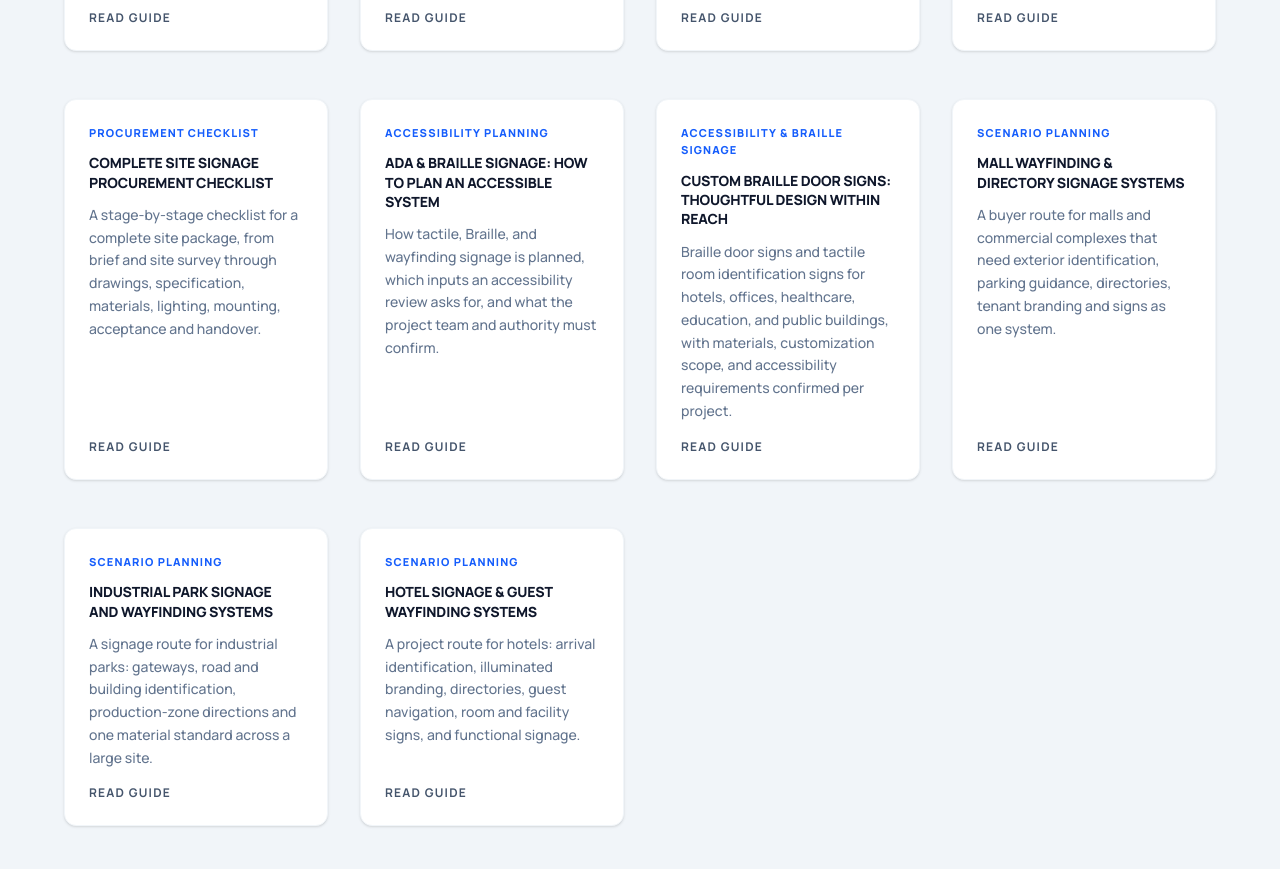
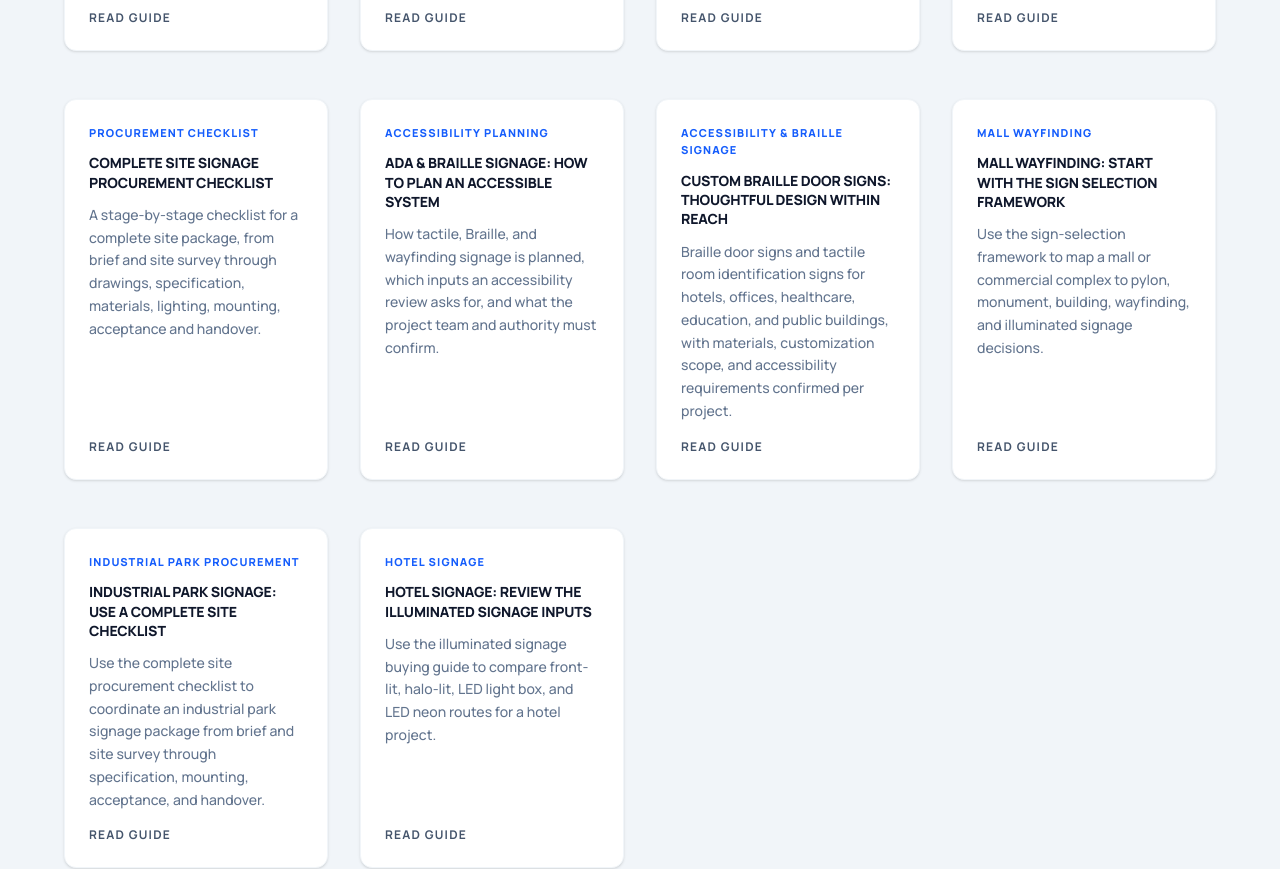
Before and after one commit to zhengran6194-del/zyd-signage-website, a Next.js app: page /guides in a window 1280 px wide. Shown: the part 1680-2549 px from the top of the page. Built offline with nearby package versions, Linux system fonts and the light colour scheme.

Commit message:
Repair broken links in the guides index

```diff
--- a/src/app/guides/page.tsx
+++ b/src/app/guides/page.tsx
@@ -74,22 +74,22 @@ const guides = [
     href: '/guides/custom-braille-door-signs',
   },
   {
-    tag: 'Scenario Planning',
-    title: 'Mall Wayfinding & Directory Signage Systems',
-    desc: 'A buyer route for malls and commercial complexes that need exterior identification, parking guidance, directories, tenant branding and signs as one system.',
-    href: '/guides/mall-wayfinding-signage',
+    tag: 'Mall Wayfinding',
+    title: 'Mall Wayfinding: Start with the Sign Selection Framework',
+    desc: 'Use the sign-selection framework to map a mall or commercial complex to pylon, monument, building, wayfinding, and illuminated signage decisions.',
+    href: '/guides/how-to-choose-the-right-sign-for-your-business',
   },
   {
-    tag: 'Scenario Planning',
-    title: 'Industrial Park Signage and Wayfinding Systems',
-    desc: 'A signage route for industrial parks: gateways, road and building identification, production-zone directions and one material standard across a large site.',
-    href: '/guides/industrial-park-signage',
+    tag: 'Industrial Park Procurement',
+    title: 'Industrial Park Signage: Use a Complete Site Checklist',
+    desc: 'Use the complete site procurement checklist to coordinate an industrial park signage package from brief and site survey through specification, mounting, acceptance, and handover.',
+    href: '/guides/complete-site-signage-procurement-checklist',
   },
   {
-    tag: 'Scenario Planning',
-    title: 'Hotel Signage & Guest Wayfinding Systems',
-    desc: 'A project route for hotels: arrival identification, illuminated branding, directories, guest navigation, room and facility signs, and functional signage.',
-    href: '/guides/hotel-signage',
+    tag: 'Hotel Signage',
+    title: 'Hotel Signage: Review the Illuminated Signage Inputs',
+    desc: 'Use the illuminated signage buying guide to compare front-lit, halo-lit, LED light box, and LED neon routes for a hotel project.',
+    href: '/guides/illuminated-signage-buying-guide',
   },
 ];
 
```
